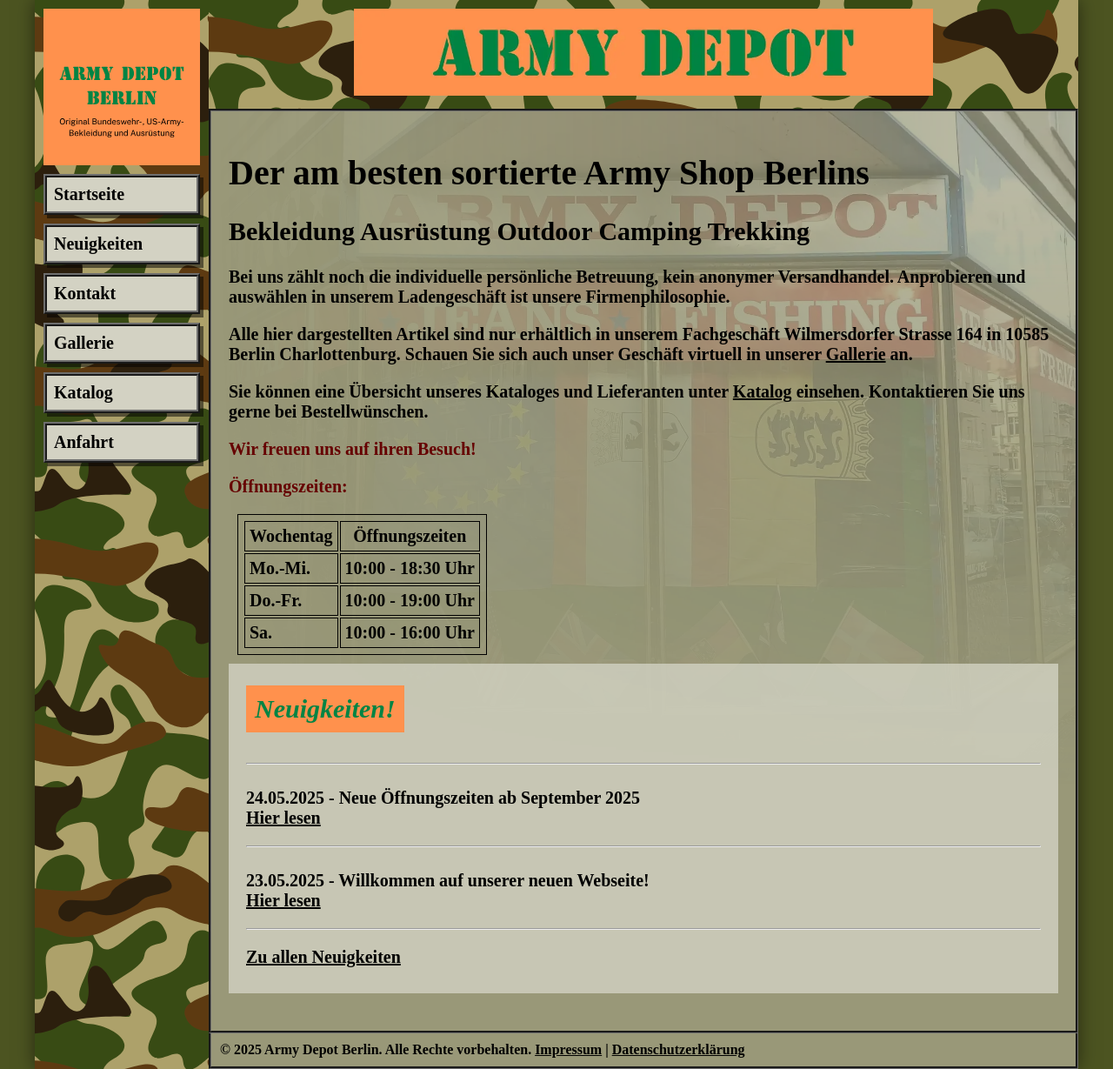
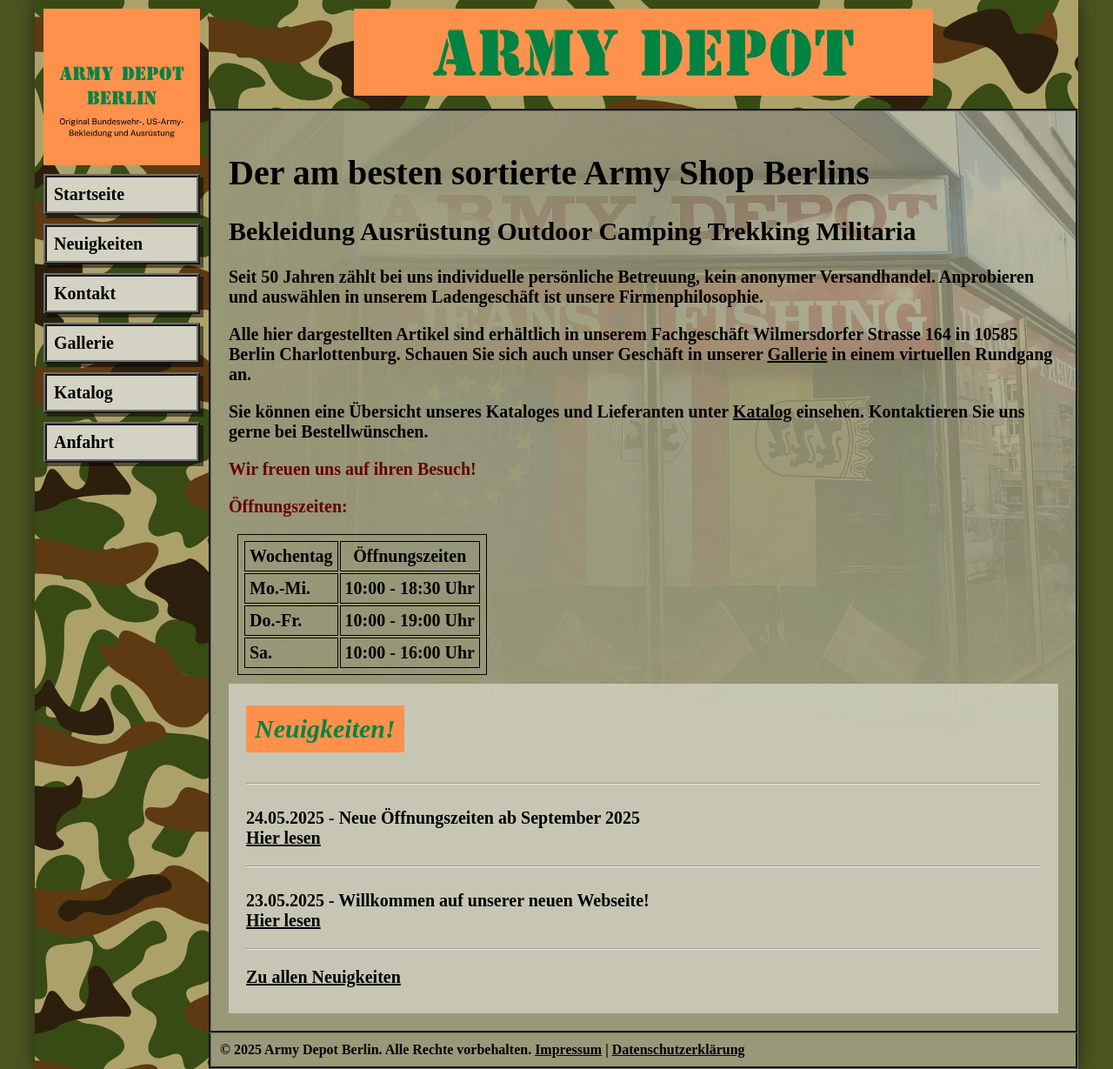
Before and after one commit to DevinTDHa/army-depot-berlin, a Jekyll site: the page built from index.md, in a window 1280 px wide and 1229 px high. Shown: the whole window at 87% size. Built offline with Jekyll 4.4.1, drawn with Linux system fonts in a browser that asks for light colours.

Commit message:
upate tables and some text

```diff
--- a/_data/social_media.yml
+++ b/_data/social_media.yml
@@ -14,9 +14,9 @@
   title: Army Depot Berlin auf Instagram
   caption: Army Depot Berlin auf Instagram
   link: https://www.instagram.com/army.depot.berlin/
-  max_width: 200px
+  max_width: 150px
 - path: /assets/images/social_media/tiktok.svg
   alt: TikTok Logo
   title: Army Depot Berlin auf TikTok
   caption: Army Depot Berlin auf TikTok
-  max_width: 200px
+  max_width: 150px
--- a/_sass/main.scss
+++ b/_sass/main.scss
@@ -250,18 +250,19 @@
   color: $title_color;
 }
 
-
-
 /* ==========================================================================
-  HEADER OVERFLOW PREVENTION
+  Long text OVERFLOW PREVENTION
   ========================================================================== */
 h1,
 h2,
 h3,
 h4,
 h5,
-h6 {
+h6,
+td,
+th {
   word-wrap: break-word;
+  word-break: break-word; /* breaks words if needed */
   overflow-wrap: break-word;
   hyphens: auto;
   max-width: 100%;
--- a/index.md
+++ b/index.md
@@ -1,16 +1,16 @@
 ---
 layout: start
 title: Army Depot Berlin
-description: Army Depot Berlin - Bekleidung Ausrüstung Outdoor Camping Trekking Militär
+description: Army Depot Berlin - Bekleidung Ausrüstung Outdoor Camping Trekking Militaria
 date: 2025-05-27
 ---
 # Der am besten sortierte Army Shop Berlins
 
-## Bekleidung Ausrüstung Outdoor Camping Trekking
+## Bekleidung Ausrüstung Outdoor Camping Trekking Militaria
 
-Bei uns zählt noch die individuelle persönliche Betreuung, kein anonymer Versandhandel. Anprobieren und auswählen in unserem Ladengeschäft ist unsere Firmenphilosophie.
+Seit 50 Jahren zählt bei uns individuelle persönliche Betreuung, kein anonymer Versandhandel. Anprobieren und auswählen in unserem Ladengeschäft ist unsere Firmenphilosophie.
 
-Alle hier dargestellten Artikel sind nur erhältlich in unserem Fachgeschäft Wilmersdorfer Strasse 164 in 10585 Berlin Charlottenburg. Schauen Sie sich auch unser Geschäft virtuell in unserer [Gallerie](./gallerie/) an.
+Alle hier dargestellten Artikel sind erhältlich in unserem Fachgeschäft Wilmersdorfer Strasse 164 in 10585 Berlin Charlottenburg. Schauen Sie sich auch unser Geschäft in unserer [Gallerie](./gallerie/) in einem virtuellen Rundgang an.
 
 Sie können eine Übersicht unseres Kataloges und Lieferanten unter [Katalog](./katalog/) einsehen. Kontaktieren Sie uns gerne bei Bestellwünschen.
 
```
Also changed, not shown: impressum.md (+1 -1 lines), katalog.md (+1 -1 lines), 1 other file.
